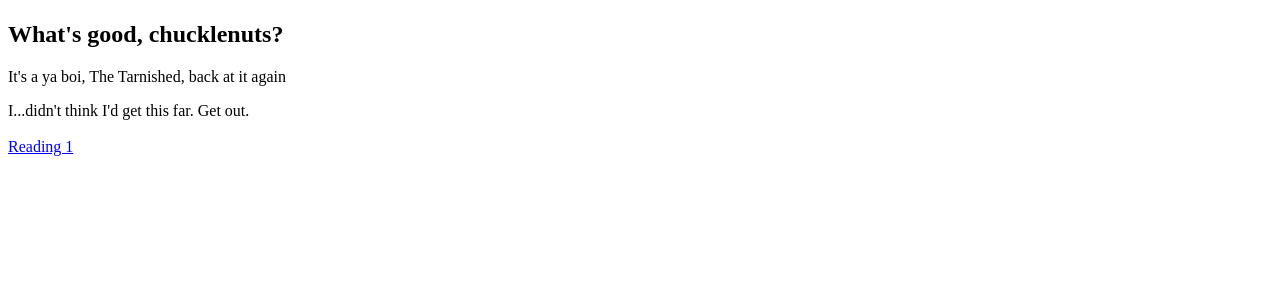
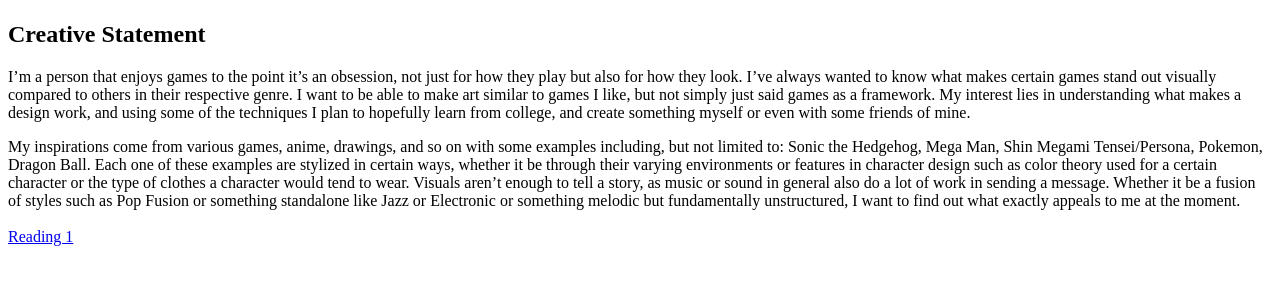
Before and after one commit to GeoStelarBA/media150, a plain HTML site: page index.html in a window 1280 px wide. Shown: the part 189-474 px from the top of the page. Drawn offline with Linux system fonts and the light colour scheme.

Commit message:
Add files via upload

```diff
--- a/index.html
+++ b/index.html
@@ -3,14 +3,14 @@
 <head>
     <meta charset="UTF-8">
     <meta name="viewport" content="width=device-width, initial-scale=1.0">
-    <title>James Togba</title>
+    <title>James Togba's Home Page</title>
 </head>
 <body>
     <h1>James Togba -  Lab Section 3</h1>
     <img src="selfie.jpg" width = "142" length = "180">
-    <h2>What's good, chucklenuts?</h2>
-    <p>It's a ya boi, The Tarnished, back at it again</p>
-    <p2>I...didn't think I'd get this far. Get out.</p2>
+    <h2>Creative Statement</h2>
+    <p>I’m a person that enjoys games to the point it’s an obsession, not just for how they play but also for how they look. I’ve always wanted to know what makes certain games stand out visually compared to others in their respective genre. I want to be able to make art similar to games I like, but not simply just said games as a framework. My interest lies in understanding what makes a design work, and using some of the techniques I plan to hopefully learn from college, and create something myself or even with some friends of mine.</p>
+    <p2>My inspirations come from various games, anime, drawings, and so on with some examples including, but not limited to: Sonic the Hedgehog, Mega Man, Shin Megami Tensei/Persona, Pokemon, Dragon Ball. Each one of these examples are stylized in certain ways, whether it be through their varying environments or features in character design such as color theory used for a certain character or the type of clothes a character would tend to wear. Visuals aren’t enough to tell a story, as music or sound in general also do a lot of work in sending a message. Whether it be a fusion of styles such as Pop Fusion or something standalone like Jazz or Electronic or something melodic but fundamentally unstructured, I want to find out what exactly appeals to me at the moment.</p2>
     <br></br>
     <a href="http://127.0.0.1:5500/reading1.html">Reading 1</a>
 </body>
```
